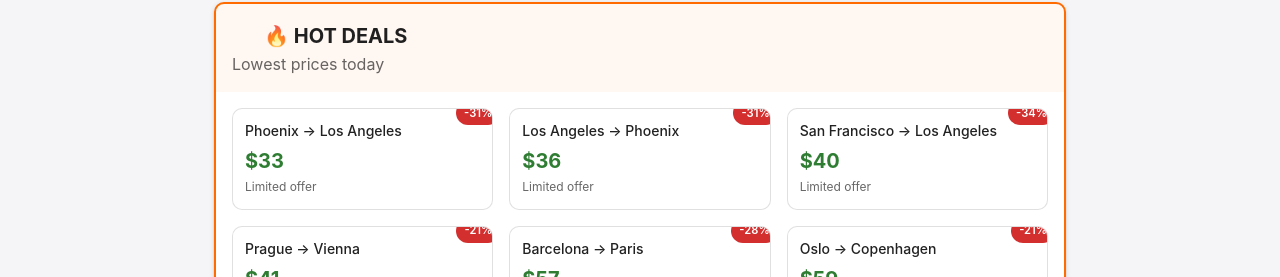
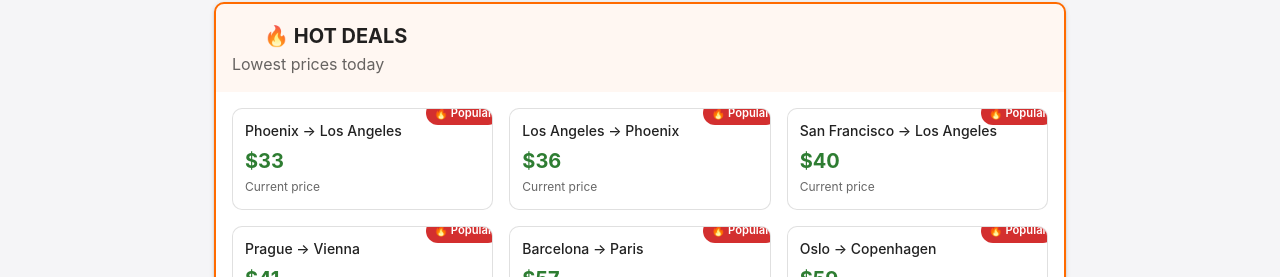
Before and after one commit to dimanya/travel-search-app, a React (Vite) app in the folder client/: page / in a window 1280 px wide. Shown: the part 675-952 px from the top of the page. Built offline with nearby package versions, Linux system fonts and the light colour scheme; no server answers; some icons are missing.

Commit message:
fix: replace fake urgency badges with honest labels
- Remove fake -23% discount badges
- Replace 'Limited offer' with 'Current price'
- Use '🔥 Popular' badge instead of fake percentages
- Maintains trust while keeping visual emphasis

```diff
--- a/client/src/App.jsx
+++ b/client/src/App.jsx
@@ -440,7 +440,6 @@ export default function App() {
                   {getCheapestRoutes(6).map((r) => {
                     const fromCity = lang === 'ru' ? r.fromCity_ru : r.fromCity_en;
                     const toCity = lang === 'ru' ? r.toCity_ru : r.toCity_en;
-                    const discount = Math.floor(15 + ((r.from.charCodeAt(0) + r.to.charCodeAt(0)) % 20));
                     return (
                       <Card
                         key={`hot-${r.from}-${r.to}`}
@@ -452,9 +451,9 @@ export default function App() {
                         }}
                         onClick={() => window.open(getAviasalesLink(r.from, r.to, lang, 'home_hot'), '_blank')}
                       >
-                        {/* Urgency badge */}
+                        {/* Popular route badge */}
                         <Chip
-                          label={`-${discount}%`}
+                          label={lang === 'ru' ? '🔥 Популярный' : '🔥 Popular'}
                           size="small"
                           color="error"
                           sx={{
@@ -473,7 +472,7 @@ export default function App() {
                             ${r.price}
                           </Typography>
                           <Typography variant="caption" color="text.secondary" sx={{ display: 'block' }}>
-                            {lang === 'ru' ? 'Ограниченное предложение' : 'Limited offer'}
+                            {lang === 'ru' ? 'Актуальная цена' : 'Current price'}
                           </Typography>
                         </CardContent>
                       </Card>
```
Also changed, not shown: 640 other files (tests, documents, lock files or other folders).
